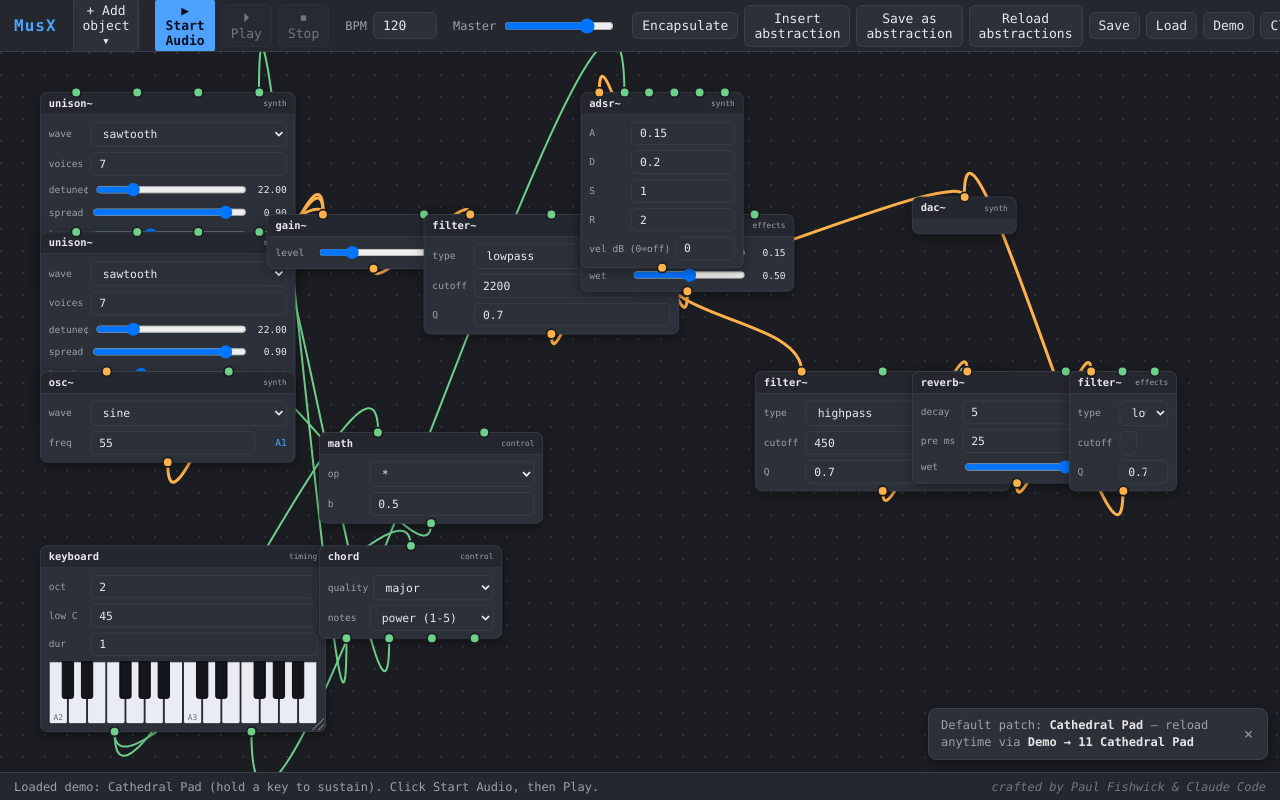
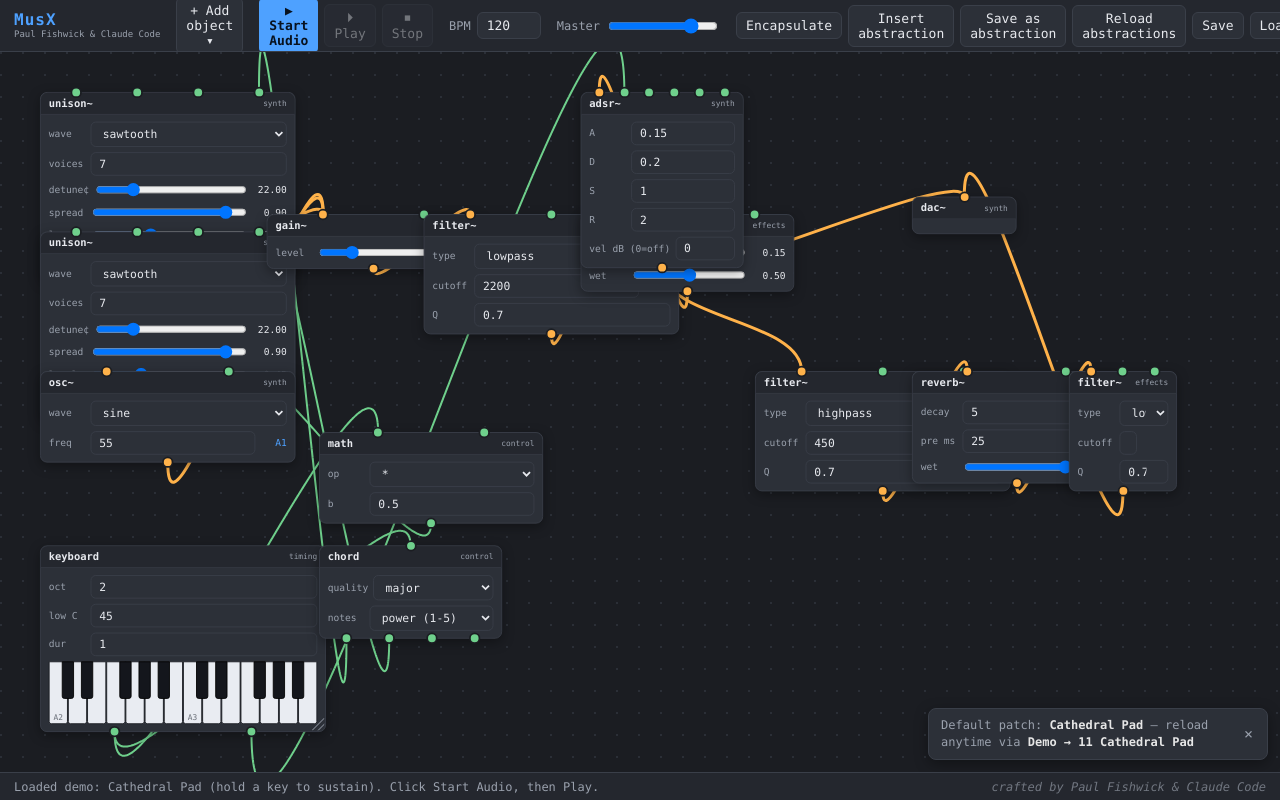
Before and after one commit to metaphorz/musx, a website with bundled scripts: page index.html in a window 1280 px wide. Built offline with nearby package versions, Linux system fonts and the light colour scheme; files whose address does not match are found by name.

Commit message:
Add MIT license and MusX brand credit (Paul Fishwick & Claude Code)
- LICENSE: MIT (Copyright (c) 2026 Paul Fishwick); package.json license -> MIT.
- Toolbar brand now shows "Paul Fishwick & Claude Code" under the MusX wordmark.

Credit: Paul Fishwick and Claude Code

Co-Authored-By: Claude Opus 4.8 <noreply@anthropic.com>
Claude-Session: https://claude.ai/code/session_01FZJDQv4wW9Wig3LTaPUpxZ

```diff
--- a/css/style.css
+++ b/css/style.css
@@ -33,7 +33,8 @@ body {
   flex-wrap: nowrap;
   overflow-x: auto;
 }
-#toolbar .brand { font-weight: 700; color: var(--accent); letter-spacing: 1px; }
+#toolbar .brand { display: flex; flex-direction: column; line-height: 1.05; font-weight: 700; color: var(--accent); letter-spacing: 1px; }
+#toolbar .brand .brand-credit { font-weight: 400; font-size: 9px; letter-spacing: 0; color: var(--muted); margin-top: 1px; white-space: nowrap; }
 #toolbar .group { display: flex; align-items: center; gap: 6px; }
 #toolbar .group.right { margin-left: auto; }
 #toolbar label { color: var(--muted); font-size: 12px; }
--- a/index.html
+++ b/index.html
@@ -11,7 +11,7 @@
 </head>
 <body>
   <header id="toolbar">
-    <span class="brand">MusX</span>
+    <span class="brand">MusX<small class="brand-credit">Paul Fishwick &amp; Claude Code</small></span>
 
     <div class="group">
       <button id="palette-btn">+ Add object ▾</button>
--- a/package.json
+++ b/package.json
@@ -11,7 +11,7 @@
   },
   "keywords": [],
   "author": "",
-  "license": "ISC",
+  "license": "MIT",
   "description": "",
   "type": "module",
   "devDependencies": {
```
Also changed, not shown: 2 other files.
